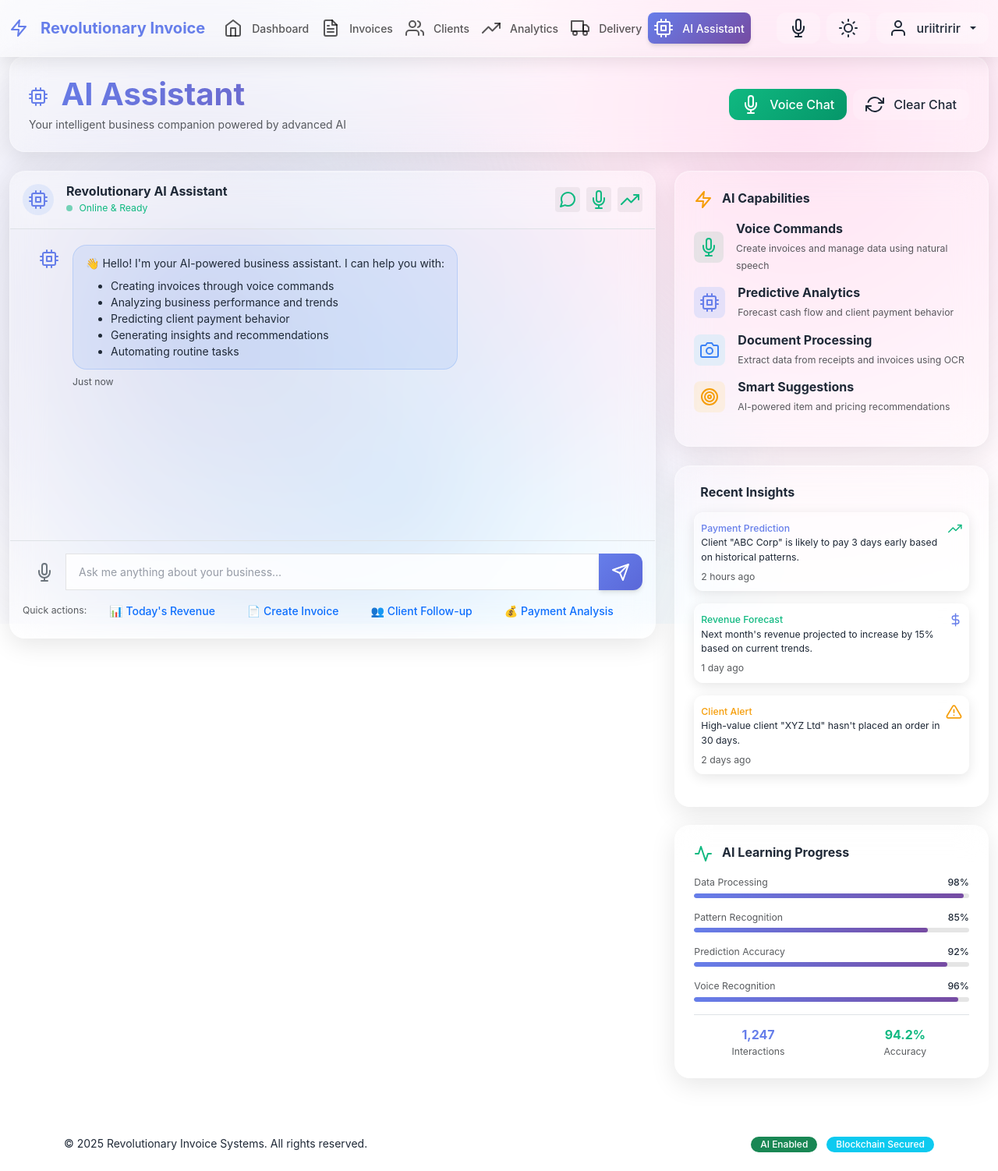
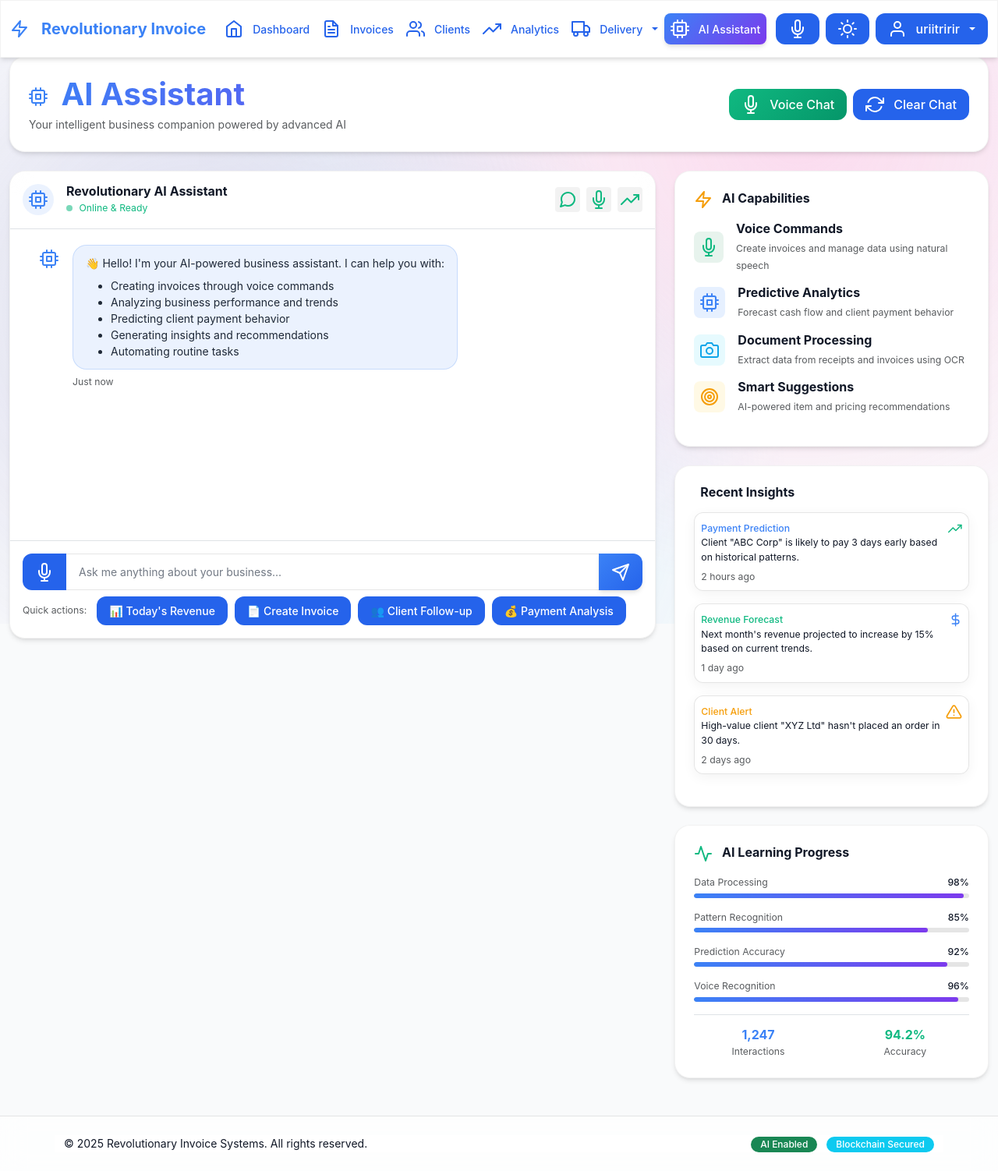
Before and after one commit to ItsmeDareEvil/invoice-ai-based, a Flask app: page /ai_assistant in a window 1280 px wide. Shown: the whole page at 78% size. Run offline with Flask 3, Linux system fonts and the light colour scheme; a user stored in the database is signed in.

Commit message:
Some issues solved

```diff
--- a/invoice/InvoicePro/app.py
+++ b/invoice/InvoicePro/app.py
@@ -103,6 +103,3 @@ with app.app_context():
 @app.context_processor
 def inject_today():
     return {'today': datetime.now()}
-@app.route("/create-challan", endpoint="create_challan")
-def challan_page():
-    return render_template("create_challan.html")
--- a/invoice/InvoicePro/routes.py
+++ b/invoice/InvoicePro/routes.py
@@ -505,6 +505,9 @@ def analytics():
                 analytics_data['blockchain_insights'] = blockchain_service.get_blockchain_stats()
             except Exception as e:
                 logging.error(f"Blockchain analytics failed: {e}")
+        print("Client Performance Data:", analytics_data['client_performance'])
+        print("Full Analytics Data:", analytics_data)
+
 
         return render_template('analytics.html', analytics_data=analytics_data)
 
@@ -543,9 +546,14 @@ def settings():
 
     return render_template('settings.html', settings_data=settings_data)
 
-@app.route("/delivery")
+@app.route("/create-challan")
 @login_required
-def delivery():
+def create_challan():
+    return render_template("create_challan.html")
+
+@app.route("/delivery-challan")
+@login_required
+def delivery_challan():
     return render_template("delivery_challan.html")
 
 
--- a/invoice/InvoicePro/static/css/glassmorphism.css
+++ b/invoice/InvoicePro/static/css/glassmorphism.css
@@ -2,32 +2,38 @@
 
 :root {
   /* Light theme variables */
-  --glass-bg: rgba(255, 255, 255, 0.15);
-  --glass-bg-strong: rgba(255, 255, 255, 0.25);
-  --glass-border: rgba(255, 255, 255, 0.3);
-  --glass-shadow: rgba(0, 0, 0, 0.1);
-  --text-primary: #1f2937;
-  --text-secondary: #6b7280;
-  --backdrop-filter: blur(20px);
-  --primary-gradient: linear-gradient(135deg, #667eea 0%, #764ba2 100%);
-  --success-gradient: linear-gradient(135deg, #84fab0 0%, #8fd3f4 100%);
-  --warning-gradient: linear-gradient(135deg, #ffecd2 0%, #fcb69f 100%);
-  --danger-gradient: linear-gradient(135deg, #ff9a9e 0%, #fecfef 100%);
+  --glass-bg: rgba(255, 255, 255, 0.7);   /* lighter transparent */
+  --glass-bg-strong: rgba(255, 255, 255, 0.9);
+  --glass-border: rgba(0, 0, 0, 0.1);     /* subtle dark border */
+  --glass-shadow: rgba(0, 0, 0, 0.05);    /* very soft shadow */
+  --text-primary: #111827;                /* dark gray text */
+  --text-secondary: #374151;              /* medium gray */
+  --backdrop-filter: blur(16px);
+
+  /* Gradients */
+  --primary-gradient: linear-gradient(135deg, #60a5fa 0%, #3b82f6 100%);
+  --success-gradient: linear-gradient(135deg, #6ee7b7 0%, #3b82f6 100%);
+  --warning-gradient: linear-gradient(135deg, #fcd34d 0%, #f59e0b 100%);
+  --danger-gradient: linear-gradient(135deg, #fca5a5 0%, #ef4444 100%);
 }
 
 [data-theme="dark"] {
-  /* Dark theme variables */
-  --glass-bg: rgba(17, 25, 40, 0.75);
-  --glass-bg-strong: rgba(17, 25, 40, 0.85);
-  --glass-border: rgba(255, 255, 255, 0.125);
-  --glass-shadow: rgba(0, 0, 0, 0.3);
+  --light: #111827;   /* Background for main container */
+  --dark: #f9fafb;    /* Text becomes light */
   --text-primary: #f9fafb;
   --text-secondary: #d1d5db;
-  --backdrop-filter: blur(20px);
-  --primary-gradient: linear-gradient(135deg, #667eea 0%, #764ba2 100%);
-  --success-gradient: linear-gradient(135deg, #10b981 0%, #059669 100%);
-  --warning-gradient: linear-gradient(135deg, #f59e0b 0%, #d97706 100%);
-  --danger-gradient: linear-gradient(135deg, #ef4444 0%, #dc2626 100%);
+
+  /* Background for body */
+  --body-bg: #0f172a; /* Dark navy */
+  --card-bg: #1e293b; /* Dark cards */
+
+  /* Glassmorphism tweak */
+  --glass-bg: rgba(17, 25, 40, 0.85);
+  --glass-bg-strong: rgba(17, 25, 40, 0.95);
+  --glass-border: rgba(255, 255, 255, 0.1);
+  --glass-shadow: rgba(0, 0, 0, 0.6);
+
+  --primary-gradient: linear-gradient(135deg, #1f2937 0%, #374151 100%);
 }
 
 /* Auto theme - follows system preference */
@@ -450,3 +456,13 @@
     border: 1px solid #ccc !important;
   }
 }
+body {
+  background-color: var(--body-bg, #f8fafc); /* default light */
+  color: var(--text-primary, #1f2937);
+}
+
+.card,
+.container,
+.table {
+  background-color: var(--card-bg, #ffffff);
+}
--- a/invoice/InvoicePro/static/css/main.css
+++ b/invoice/InvoicePro/static/css/main.css
@@ -3,16 +3,16 @@
 /* CSS Custom Properties */
 :root {
   /* Color Palette */
-  --primary: #667eea;
-  --primary-dark: #5a67d8;
-  --primary-light: #7c3aed;
-  --secondary: #764ba2;
-  --success: #10b981;
-  --warning: #f59e0b;
-  --danger: #ef4444;
-  --info: #3b82f6;
-  --light: #f8fafc;
-  --dark: #1e293b;
+  --primary: #3b82f6;         /* bright soft blue */
+  --primary-dark: #2563eb;    /* darker blue */
+  --primary-light: #60a5fa;   /* lighter blue */
+  --secondary: #7c3aed;       /* purple */
+  --success: #10b981;         /* green */
+  --warning: #f59e0b;         /* amber */
+  --danger: #ef4444;          /* red */
+  --info: #0ea5e9;            /* cyan */
+  --light: #f9fafb;           /* soft light gray background */
+  --dark: #111827;
 
   /* Typography */
   --font-family-base: 'Inter', -apple-system, BlinkMacSystemFont, 'Segoe UI', Roboto, sans-serif;
@@ -138,6 +138,24 @@ h1, h2, h3, h4, h5, h6 {
   background: linear-gradient(135deg, var(--primary), var(--primary-dark));
   color: white;
   box-shadow: var(--shadow-md);
+}
+/* Match dropdown to glass navbar style */
+.dropdown-menu.glass-card {
+    background: rgba(255, 255, 255, 0.1);  /* semi-transparent */
+    backdrop-filter: blur(10px);           /* glass effect */
+    border-radius: 12px;
+    color: #fff; /* make text white */
+}
+
+.dropdown-menu.glass-card .dropdown-item {
+    color: #fff; /* visible text */
+    font-weight: 500;
+}
+
+.dropdown-menu.glass-card .dropdown-item:hover,
+.dropdown-menu.glass-card .dropdown-item.active {
+    background-color: rgba(255, 255, 255, 0.2);
+    color: #fff;
 }
 
 .btn-primary:hover {
@@ -715,3 +733,78 @@ h1, h2, h3, h4, h5, h6 {
     border: 1px solid #000;
   }
 }
+/* Force Global Light Theme Overrides */
+[data-theme="light"] {
+  body {
+    background-color: #f9fafb;
+    color: #111827;
+  }
+
+  .navbar, .dropdown-menu, .card, .glass-card {
+    background-color: #ffffff;
+    color: #111827;
+    border: 1px solid rgba(0,0,0,0.05);
+    box-shadow: var(--shadow-md);
+  }
+
+  a, .nav-link, .dropdown-item {
+    color: #2563eb;
+  }
+
+  .table {
+    background: #ffffff;
+    color: #111827;
+  }
+
+  .btn {
+    color: #fff;
+    background-color: #2563eb;
+    border-color: #2563eb;
+  }
+}
+/* Light theme dropdown */
+[data-theme="light"] .dropdown-menu {
+  background-color: #ffffff !important;
+  color: #1e293b !important;  /* dark text */
+}
+
+[data-theme="light"] .dropdown-item {
+  color: #1e293b !important;
+}
+
+[data-theme="light"] .dropdown-item:hover {
+  background-color: #f1f5f9 !important; /* soft gray hover */
+  color: #000 !important;
+}
+
+/* Dark theme dropdown */
+[data-theme="dark"] .dropdown-menu {
+  background-color: #1e293b !important;
+  color: #f8fafc !important;  /* light text */
+}
+
+[data-theme="dark"] .dropdown-item {
+  color: #f8fafc !important;
+}
+
+[data-theme="dark"] .dropdown-item:hover {
+  background-color: #334155 !important;
+  color: #fff !important;
+}
+
+/* Chart container fix */
+.chart-container {
+  width: 100%;
+  height: 400px;   /* fixed height for charts */
+  position: relative;
+}
+
+.payment-status-details {
+  max-height: 250px;   /* adjust based on your design */
+  overflow-y: auto;
+}
+.client-stats {
+  max-height: 250px;   /* adjust to fit with your chart */
+  overflow-y: auto;
+  padding-right: 5px;  /* avoid hiding text under scrollbar */
+}
--- a/invoice/InvoicePro/templates/base.html
+++ b/invoice/InvoicePro/templates/base.html
@@ -1,5 +1,5 @@
 <!DOCTYPE html>
-<html lang="en" data-theme="auto">
+<html lang="en" data-theme="light">
 <head>
     <meta charset="UTF-8">
     <meta name="viewport" content="width=device-width, initial-scale=1.0">
@@ -59,11 +59,28 @@
                             <i data-feather="trending-up" class="me-1"></i> Analytics
                         </a>
                     </li>
-                <li class="nav-item">
-                    <a class="nav-link {% if request.endpoint == 'delivery' %}active{% endif %}" href="{{ url_for('delivery') }}">
-                        <i data-feather="truck" class="me-1"></i> Delivery
-                    </a>
-                </li>
+                             <li class="nav-item dropdown">
+    <a class="nav-link dropdown-toggle {% if request.endpoint in ['create_challan', 'delivery_challan'] %}active{% endif %}"
+       href="#" id="navbarDelivery" role="button" data-bs-toggle="dropdown" aria-expanded="false">
+        <i data-feather="truck" class="me-1"></i> Delivery
+    </a>
+    <ul class="dropdown-menu glass-card shadow-lg border-0" aria-labelledby="navbarDelivery">
+        <li>
+            <a class="dropdown-item {% if request.endpoint == 'create_challan' %}active{% endif %}"
+               href="{{ url_for('create_challan') }}">
+                Create Challan
+            </a>
+        </li>
+        <li>
+            <a class="dropdown-item {% if request.endpoint == 'delivery_challan' %}active{% endif %}"
+               href="{{ url_for('delivery_challan') }}">
+                View Challan
+            </a>
+        </li>
+    </ul>
+</li>
+
+
 
                     {% if ai_enabled %}
                     <li class="nav-item">
@@ -225,14 +242,28 @@
     {% block scripts %}{% endblock %}
 
     <script>
-        // Initialize Feather Icons
-        feather.replace();
+   const themeToggle = document.getElementById("themeToggle");
+const themeIcon = document.getElementById("themeIcon");
+const root = document.documentElement; // <html>
 
-        // Initialize tooltips
-        var tooltipTriggerList = [].slice.call(document.querySelectorAll('[data-bs-toggle="tooltip"]'));
-        var tooltipList = tooltipTriggerList.map(function (tooltipTriggerEl) {
-            return new bootstrap.Tooltip(tooltipTriggerEl);
-        });
+// Load saved theme on startup
+const savedTheme = localStorage.getItem("theme") || "light";
+root.setAttribute("data-theme", savedTheme);
+themeIcon.setAttribute("data-feather", savedTheme === "dark" ? "moon" : "sun");
+feather.replace();
+
+themeToggle.addEventListener("click", () => {
+  const currentTheme = root.getAttribute("data-theme") || "light";
+  const newTheme = currentTheme === "light" ? "dark" : "light";
+
+  root.setAttribute("data-theme", newTheme);
+  localStorage.setItem("theme", newTheme);
+
+  themeIcon.setAttribute("data-feather", newTheme === "dark" ? "moon" : "sun");
+  feather.replace();
+});
+
+
     </script>
 </body>
 </html>
--- a/invoice/InvoicePro/templates/create_challan.html
+++ b/invoice/InvoicePro/templates/create_challan.html
@@ -6,9 +6,9 @@
 <div class="container-fluid py-4">
     <div class="row">
         <div class="col-12">
-            <h1 class="mb-4">
+            <h1 class="display-6 fw-bold text-primary mb-1">
                 <i class="fas fa-truck me-2"></i>Create Delivery Challan
-            </h1>
+            </h1><br>
         </div>
     </div>
 
@@ -151,7 +151,7 @@
         <div class="row">
             <div class="col-12">
                 <div class="d-flex justify-content-between">
-                    <a href="{{ url_for('delivery_challans') }}" class="btn btn-secondary">
+                    <a href="{{ url_for('delivery_challan') }}" class="btn btn-secondary">
                         <i class="fas fa-arrow-left me-1"></i>Back to Challans
                     </a>
                     <div>
--- a/invoice/InvoicePro/templates/delivery_challan.html
+++ b/invoice/InvoicePro/templates/delivery_challan.html
@@ -7,9 +7,9 @@
 <div class="container-fluid py-4">
     <div class="row">
         <div class="col-12">
-            <h1 class="mb-4">
+            <h1 class="display-6 fw-bold text-primary mb-1">
                 <i class="fas fa-truck me-2"></i>Delivery Challan Management
-            </h1>
+            </h1><br>
         </div>
     </div>
 
```
Also changed, not shown: invoice/InvoicePro/analytics_engine.py (+53 -0 lines), invoice/InvoicePro/templates/analytics.html (+15 -3 lines), invoice/InvoicePro/instance/revolutionary_invoice.db.
